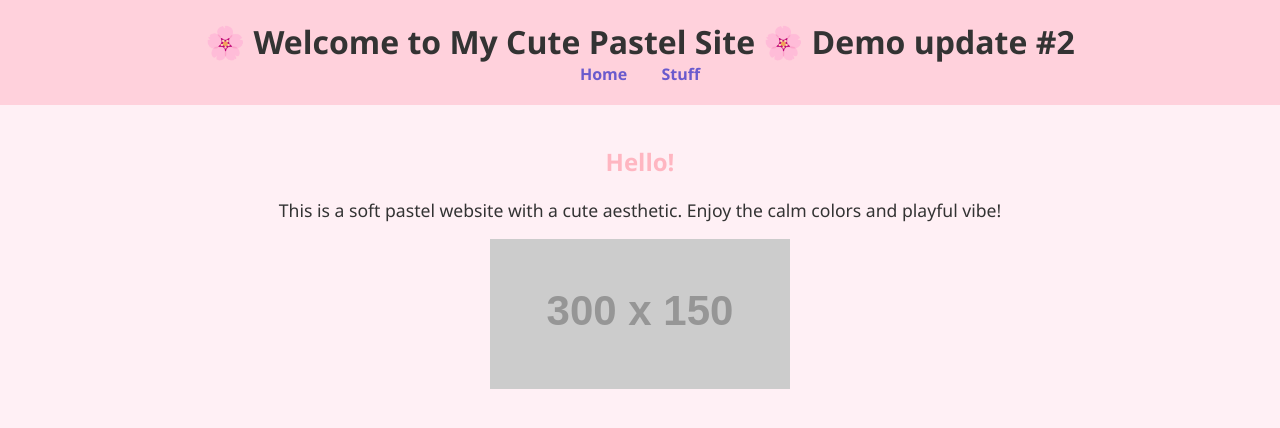
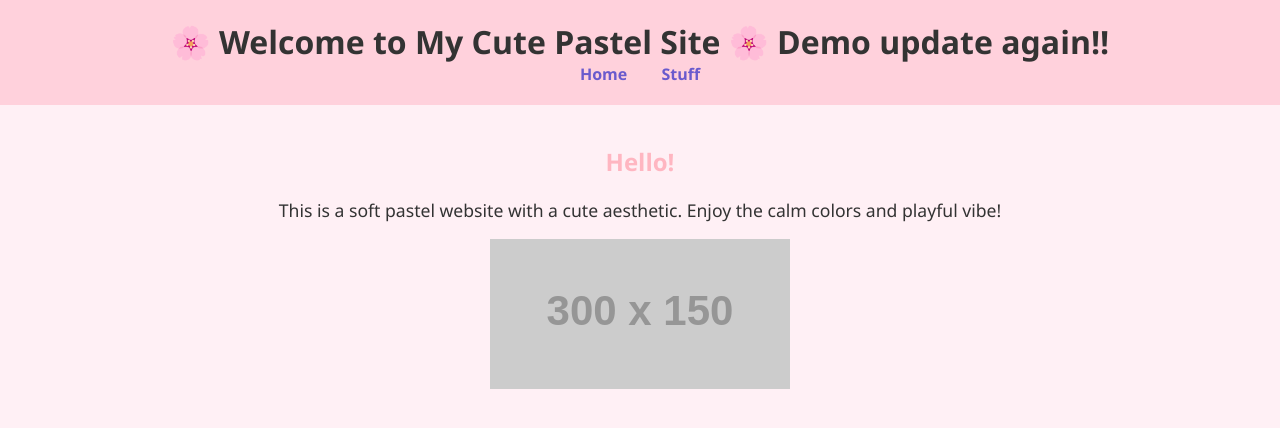
Before and after one commit to WSU-kduncan/cicdf25-Riyamh, a plain HTML site: page Project-4/web-content/index.html in a window 1280 px wide. Drawn offline with Linux system fonts and the light colour scheme; placeholder pictures from the web are drawn by us.

Commit message:
Edited html again

```diff
--- a/Project-4/web-content/index.html
+++ b/Project-4/web-content/index.html
@@ -8,7 +8,7 @@
 </head>
 <body>
     <header>
-        <h1>🌸 Welcome to My Cute Pastel Site 🌸 Demo update #2</h1>
+        <h1>🌸 Welcome to My Cute Pastel Site 🌸 Demo update again!!</h1>
         <nav>
             <a href="index.html">Home</a>
             <a href="stuff.html">Stuff</a>
```
